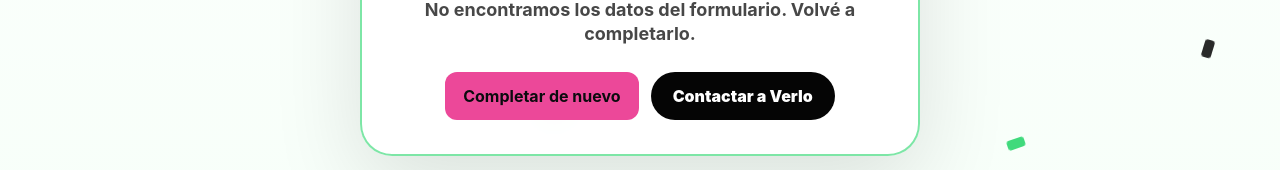
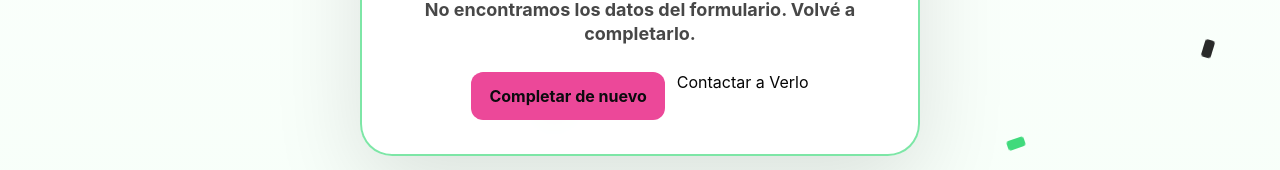
Before and after one commit to rentverlo-dotcom/verlo, a Next.js app: page /success in a window 1280 px wide. Shown: the part 560-730 px from the top of the page. Built offline with nearby package versions, Linux system fonts and the light colour scheme.

Commit message:
Update page.tsx

```diff
--- a/app/success/page.tsx
+++ b/app/success/page.tsx
@@ -3,6 +3,8 @@
 import { useEffect, useState } from "react"
 import Link from "next/link"
 import { supabase } from "@/lib/supabase/client"
+const CONTACT_HREF =
+  "https://mail.zoho.com/zm/#compose?to=hola@verlo.lat&subject=Consulta%20Verlo"
 
 
 const logoUrl =
@@ -451,9 +453,14 @@ export default function SuccessPage() {
               <Link className="button" href="/">
                 Completar de nuevo
               </Link>
-              <a className="buttonSecondary" href="mailto:hola@verlo.lat">
-                Contactar a Verlo
-              </a>
+            <a
+  href={CONTACT_HREF}
+  target="_blank"
+  rel="noopener noreferrer"
+  className="secondary-btn"
+>
+  Contactar a Verlo
+</a>
             </div>
           </>
         )}
```
